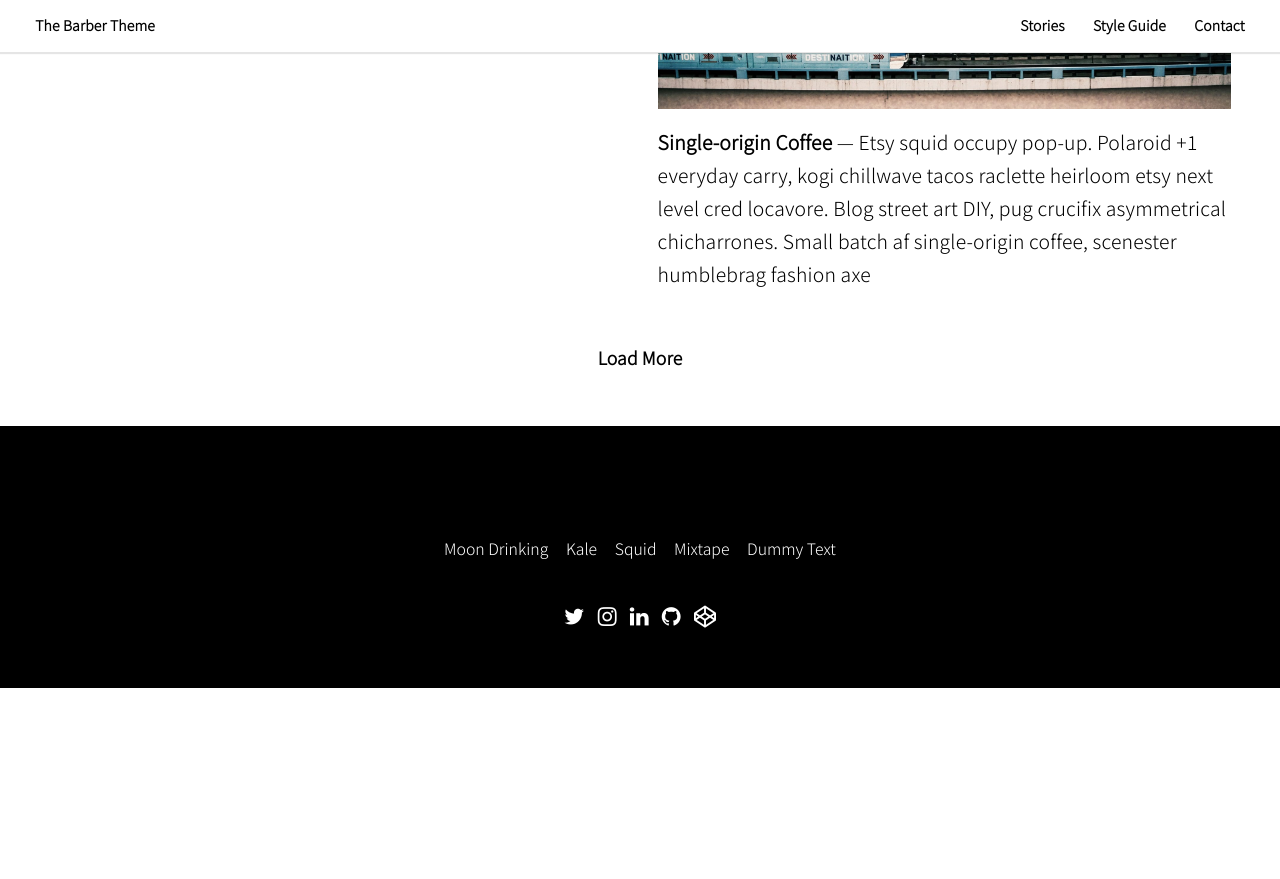
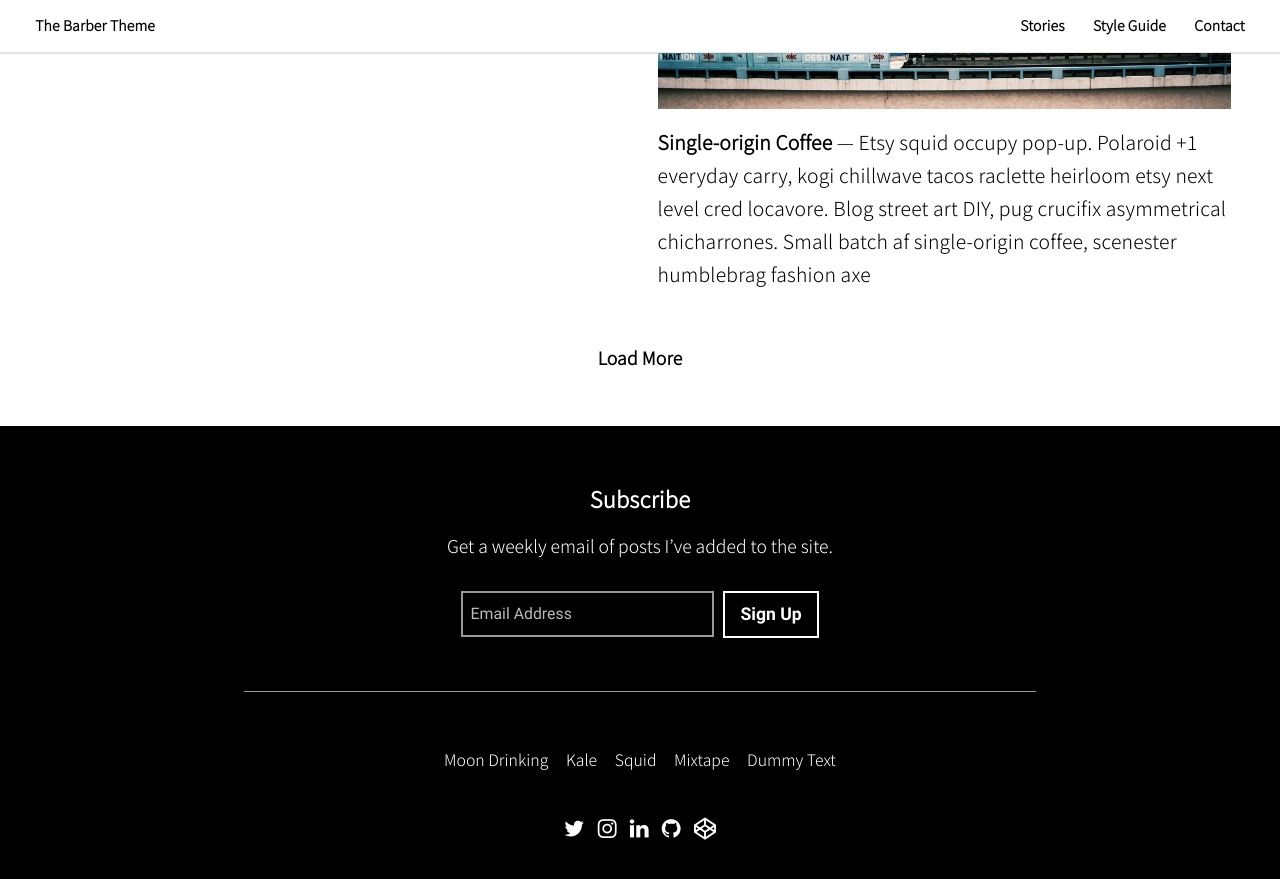
Before and after one commit to hauteworks/hauteworks-blog, a Jekyll site: the page built from index.html, in a window 1280 px wide and 900 px high, scrolled down 4615 px. Shown: the top 879 px of the window. Built offline with Jekyll 4.4.1, drawn with Linux system fonts in a browser that asks for light colours; the list of posts is cut into pages by our own code; before the commit the page ends 5303 px from its top, so only the background shows below that.

Commit message:
set footer back

```diff
--- a/_includes/footer.html
+++ b/_includes/footer.html
@@ -1,6 +1,16 @@
 <!-- The footer at the very bottom of the screen -->
 <footer class="footer section-padding">
   <div class="grid">
+    <div class="subscribe" id="subscribe">
+      <div class="subscribe__container">
+        <span class="subscribe__title">Subscribe</span>
+        <p class="subscribe__text">Get a weekly email of posts I’ve added to the site.</p>
+        {% include subscribe-form.html %}
+      </div>
+    </div>
+
+    <hr class="sep--white"/>
+
     <div class="footer__container">
       {% tags_list :threshold => 1, :sort_by => count, :order_by => desc, :limit => 5 %}
 
```
